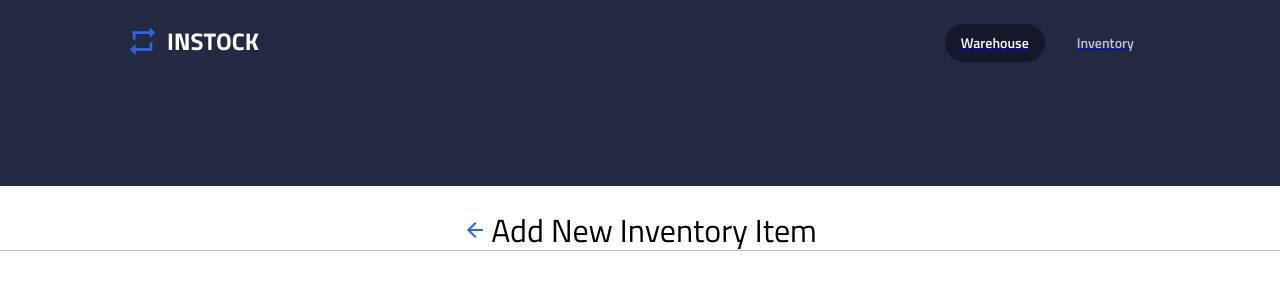
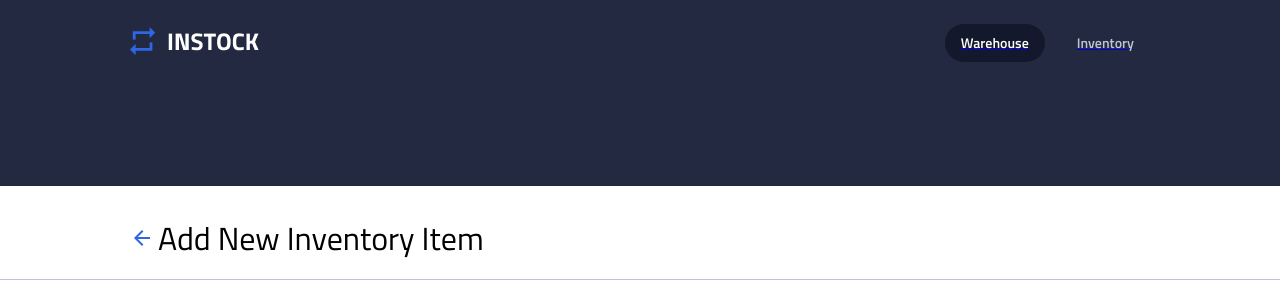
Before and after one commit to ChenElla/well_group_5_inStock, a React (Vite) app: page / in a window 1280 px wide. Shown: the top 300 px of the page. Built offline with nearby package versions, Linux system fonts and the light colour scheme.

Commit message:
adjusted padding and flex settings to have PageHeader component better match mockup. COmmented on fact thaat desktop settings will not work once that component is housed inside the collection of components that will bmake up body. Deleted comments on App.js

```diff
--- a/src/App.jsx
+++ b/src/App.jsx
@@ -12,8 +12,6 @@ function App() {
         <PageHeader pageHeader={"Add New Inventory Item"} />
         {/* <Routes>
           <Route path="/" element={<HomePage />} />
-          <Route path="/video/:videoId" element={<HomePage />} />
-          <Route path="/upload" element={<UploadPage />} />
           <Route path="*" element={<PageNotFound />} />
         </Routes> */}
       </BrowserRouter>
--- a/src/components/PageHeader/PageHeader.jsx
+++ b/src/components/PageHeader/PageHeader.jsx
@@ -1,8 +1,15 @@
 import React from "react";
+import { useNavigate } from "react-router-dom";
 import backArrow from "../../assets/Icons/arrow_back-24px.svg";
 import "./PageHeader.scss";
 
 function PageHeader({ pageHeader }) {
+  // function to allow user to go back to last page they were on - untested as routes not set up yet, though works if change url via warehouse/inventory buttons
+  const navigate = useNavigate();
+  const goBack = () => {
+    navigate(-1);
+  };
+
   return (
     <div className="pageHeader">
       <div className="pageHeader__outer">
@@ -11,6 +18,7 @@ function PageHeader({ pageHeader }) {
             className="pageHeader__return"
             src={backArrow}
             alt="Back Arrow"
+            onClick={goBack}
           />
           <h1 className="pageHeader__title-text">{pageHeader}</h1>
         </div>
--- a/src/components/PageHeader/PageHeader.scss
+++ b/src/components/PageHeader/PageHeader.scss
@@ -9,16 +9,20 @@
   &__outer {
     padding: 32px 28px 24px;
     @include tablet {
-      padding: 32px 32px 0;
+      padding: 32px 32px 21px;
+      //THE AUTO MARGIN SETTINGS BELOW WILL NOT WORK ONCE THIS COMPONENT IS NESTED INSIDE THE COLLECTION OF COMPONENTS THAT WILL MAKE UP THE BODY OF THE PAGE.THAT COLLECTIVE COMPONENT WILL REQUIRE THE desktopWidths SETTINGS
       @include desktop {
         @include desktopWidths;
-        padding-top: 24px;
+        padding: 32px 32px 21px;
       }
     }
   }
   &__inner-container {
     @include flexCtrAll;
     align-items: baseline;
+    @include tablet {
+      justify-content: flex-start;
+    }
   }
   &__return {
   }
```
